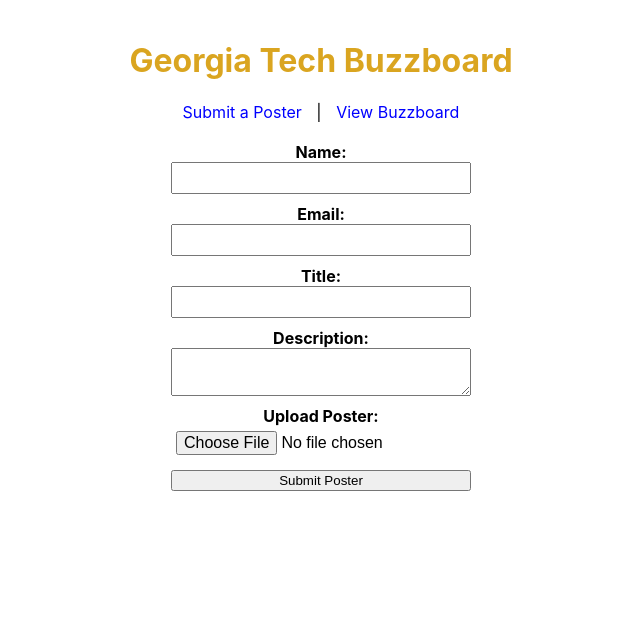
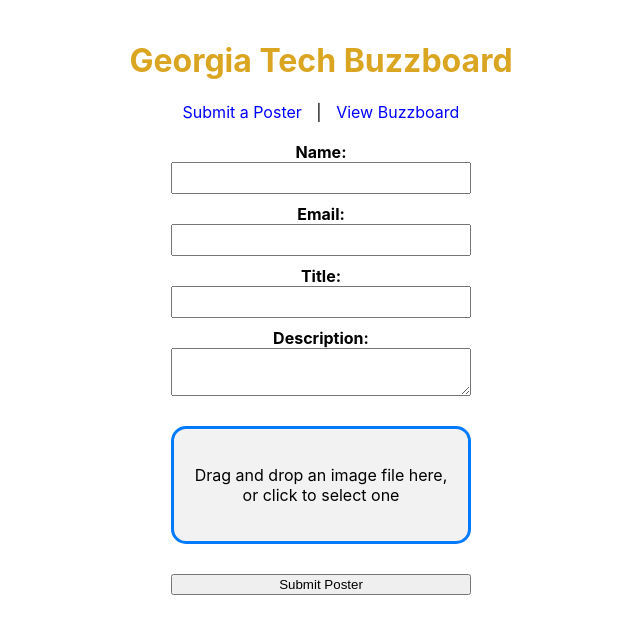
Before and after one commit to yilohdj/buzzboard, a React (Create React App) app in the folder buzzboard/: page / in a window 1280 px wide. Shown: the top 634 px of the page, without its empty margins (319-959 px from the left). Built offline with nearby package versions, Linux system fonts and the light colour scheme.

Commit message:
added drag and drop files

```diff
--- a/buzzboard/package.json
+++ b/buzzboard/package.json
@@ -8,6 +8,7 @@
     "@testing-library/user-event": "^13.5.0",
     "react": "^18.3.1",
     "react-dom": "^18.3.1",
+    "react-dropzone": "^14.2.3",
     "react-router-dom": "^6.26.2",
     "react-scripts": "5.0.1",
     "web-vitals": "^2.1.4"
--- a/buzzboard/src/App.css
+++ b/buzzboard/src/App.css
@@ -59,3 +59,19 @@ nav a:hover {
   height: auto;
   border-radius: 5px;
 }
+
+.dropzone {
+  border: 3px solid #007bff; /* Dashed border for the drop zone */
+  border-radius: 15px;
+  padding: 20px;
+  text-align: center;
+  margin: 20px 0; /* Margin for spacing */
+  cursor: pointer; /* Pointer cursor for better UX */
+  transition: border-color 0.2s;
+  background-color: rgba(0, 0, 0, 0.05);
+}
+
+.dropzone:hover {
+  border-color: #0056b3; /* Darker border on hover */
+  background-color: rgba(0, 0, 0, 0.1);
+}
--- a/buzzboard/src/PosterForm.js
+++ b/buzzboard/src/PosterForm.js
@@ -1,4 +1,5 @@
 import React, { useState } from "react";
+import { useDropzone } from "react-dropzone";
 import { useNavigate } from "react-router-dom";
 
 function PosterForm({ onSubmit }) {
@@ -9,7 +10,20 @@ function PosterForm({ onSubmit }) {
     description: "",
     file: null,
   });
-  const navigate = useNavigate(); // Initialize navigate function
+
+  const navigate = useNavigate();
+
+  // Handle file drop
+  const onDrop = (acceptedFiles) => {
+    const file = acceptedFiles[0]; // Get the first file
+    setFormData({ ...formData, file });
+  };
+
+  const { getRootProps, getInputProps } = useDropzone({
+    onDrop,
+    accept: "image/*", // Accept only image files
+  });
+
   const handleChange = (e) => {
     const { name, value, files } = e.target;
     setFormData({
@@ -26,8 +40,8 @@ function PosterForm({ onSubmit }) {
         ...formData,
         file: reader.result, // base64 image data
       });
+      navigate("/corkboard");
     };
-    navigate("/corkboard");
     if (formData.file) {
       reader.readAsDataURL(formData.file);
     }
@@ -51,10 +65,16 @@ function PosterForm({ onSubmit }) {
         Description:
         <textarea name="description" value={formData.description} onChange={handleChange} required />
       </label>
-      <label>
-        Upload Poster:
-        <input type="file" name="file" onChange={handleChange} accept="image/*" required />
-      </label>
+
+      {/* Drag and Drop Area */}
+      <div {...getRootProps()} className="dropzone">
+        <input {...getInputProps()} />
+        <p>Drag and drop an image file here, or click to select one</p>
+      </div>
+
+      {/* Display the selected file name */}
+      {formData.file && <p>Selected file: {formData.file.name}</p>}
+
       <button type="submit">Submit Poster</button>
     </form>
   );
```
Also changed, not shown: 2 other files (tests, documents, lock files or other folders).
